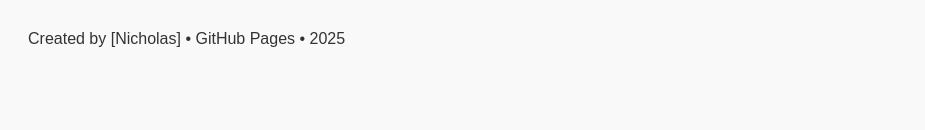
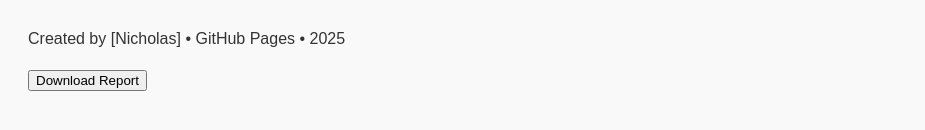
Before and after one commit to GuaGaTakut/lead-time-analysis, a plain HTML site: page index.html in a window 1280 px wide. Shown: the part 538-668 px from the top of the page, without its empty margins (0-925 px from the left). Drawn offline with Linux system fonts and the light colour scheme.

Commit message:
Update index.html

```diff
--- a/index.html
+++ b/index.html
@@ -34,3 +34,4 @@
   </footer>
 </body>
 </html>
+<button onclick="downloadReport()">Download Report</button>
```
